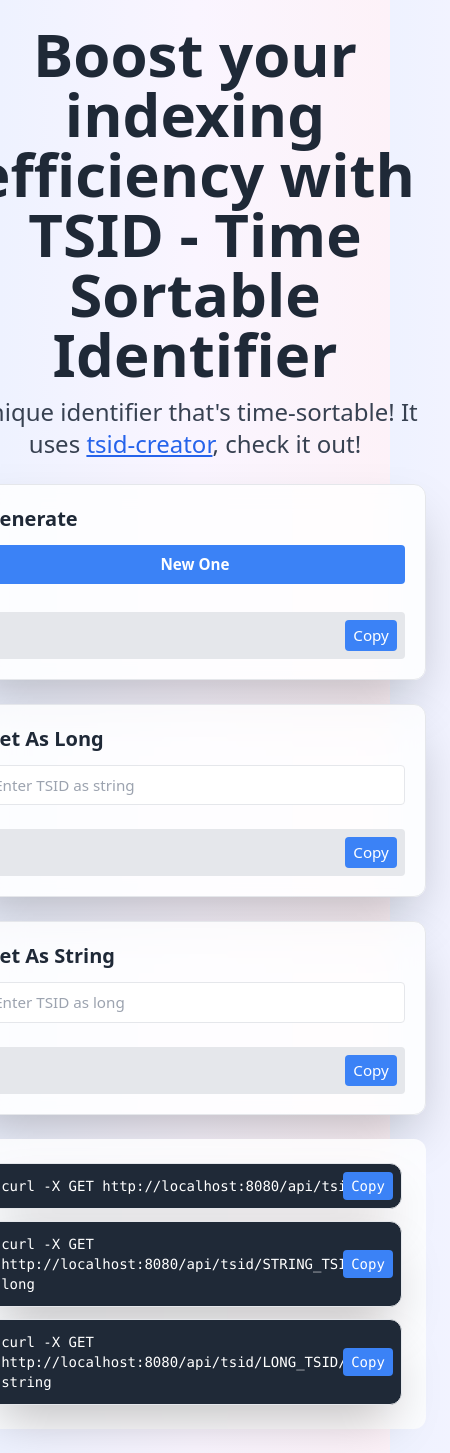
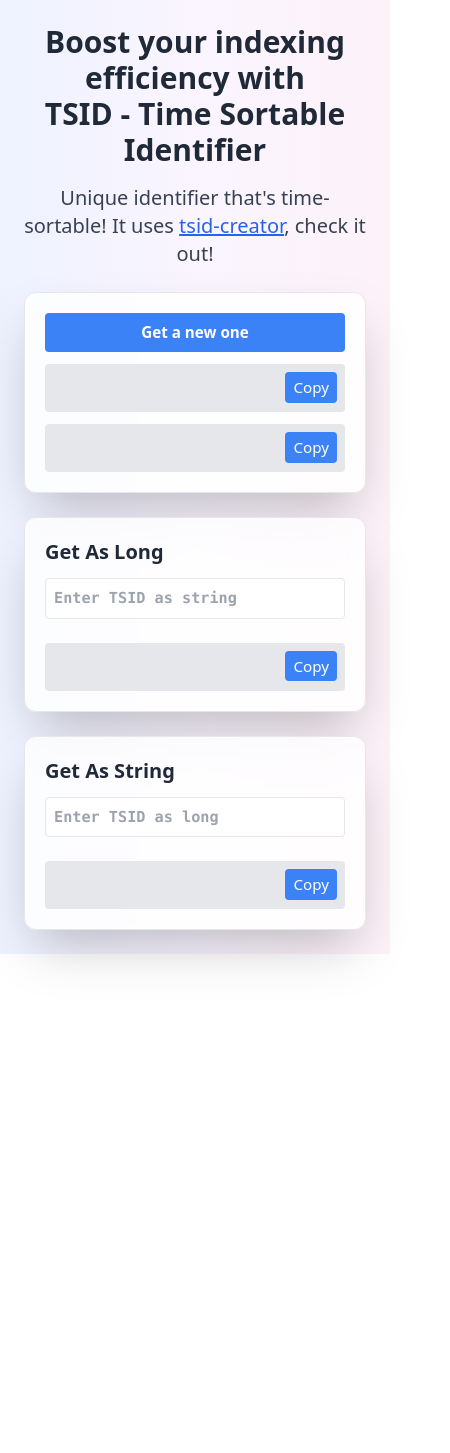
Before and after one commit to murilocardoso/tsidgenerator-frontend, an Angular app: page / in a window 390 px wide. Shown: the whole page, 450 px wide, since content can reach past the window. After the commit the page ends 954 px from the top, so only its background shows below. Built offline with nearby package versions, Linux system fonts and the light colour scheme.

Commit message:
generate long and string and  responsive

```diff
--- a/package.json
+++ b/package.json
@@ -21,6 +21,7 @@
     "jest": "^29.7.0",
     "rxjs": "~7.8.0",
     "tailwindcss": "^3.4.7",
+    "tsidgenerator": "file:",
     "tslib": "^2.3.0",
     "zone.js": "~0.14.3"
   },
--- a/src/app/app.component.html
+++ b/src/app/app.component.html
@@ -1,19 +1,26 @@
 <div class="container mx-auto p-6">
 
+  <!-- Cabeçalho -->
   <div class="text-center mb-6">
-    <h1 class="text-6xl font-extrabold text-gray-800">Boost your indexing efficiency with <br> TSID - Time Sortable Identifier </h1>
-    <h2 class="text-2xl text-gray-700 mt-3">Unique identifier that's time-sortable! It uses <a href="https://github.com/f4b6a3/tsid-creator" class="text-blue-600 underline" target="_blank">tsid-creator</a>, check it out!</h2>
+    <h1 class="text-3xl sm:text-4xl md:text-5xl lg:text-6xl font-extrabold text-gray-800 break-words text-center">Boost your indexing efficiency with <br> TSID - Time Sortable Identifier </h1>
+    <h2 class="text-xl sm:text-xl md:text-xl lg:text-2xl text-gray-700 mt-4 break-words text-center">Unique identifier that's time-sortable! It uses <a href="https://github.com/f4b6a3/tsid-creator" class="text-blue-600 underline" target="_blank">tsid-creator</a>, check it out!</h2>
   </div>
 
+  <!-- Grid principal -->
   <div class="grid grid-cols-1 md:grid-cols-3 gap-6">
     <!-- Generate TSID -->
     <div class="card">
-      <h2 class="text-xl font-bold mb-3 text-gray-800">Generate</h2>
-      <button class="bg-blue-500 hover:bg-blue-700 text-white font-bold p-2 w-full mb-4 rounded" (click)="generateTsid()">New One</button>
-      <div class="result-container">
+      <button class="bg-blue-500 hover:bg-blue-700 text-white font-bold p-2 w-full rounded" (click)="generateTsid()">Get a new one</button>
+      <div class="result-container relative">
         <div class="result-content flex items-center justify-between w-full">
           <span class="result-text">{{ newTsidAsString }}</span>
-          <button (click)="copyNewTsidAsString()" class="ml-2 bg-blue-500 hover:bg-blue-700 text-white py-1 px-2 rounded">Copy</button>
+          <button (click)="copyNewTsidAsString()" class="absolute top-2 right-2 bg-blue-500 hover:bg-blue-700 text-white py-1 px-2 rounded">Copy</button>
+        </div>
+      </div>
+      <div class="result-container relative">
+        <div class="result-content flex items-center justify-between w-full">
+          <span class="result-text pr-20">{{ newTsidAsLong }}</span>
+          <button (click)="copyNewTsidAsLong()" class="absolute top-2 right-2 bg-blue-500 hover:bg-blue-700 text-white py-1 px-2 rounded">Copy</button>
         </div>
       </div>
     </div>
@@ -22,10 +29,10 @@
     <div class="card">
       <h2 class="text-xl font-bold mb-3 text-gray-800">Get As Long</h2>
       <input type="text" (ngModelChange)="onGetAsLongChange($event)" [maxlength]="TSID_STRING_MAX_SIZE" [(ngModel)]="tsidStringInput" class="border p-2 w-full mb-3 rounded" placeholder="Enter TSID as string">
-      <div class="result-container">
+      <div class="result-container relative">
         <div class="result-content flex items-center justify-between w-full">
           <div class="result-text" [class.text-red-500]="tsidLongOuput == VALUE_WHEN_INVALID_ARGUMENT">{{ tsidLongOuput }}</div>
-          <button (click)="copyTsidLongOutput()" class="ml-2 bg-blue-500 hover:bg-blue-700 text-white py-1 px-2 rounded">Copy</button>
+          <button (click)="copyTsidLongOutput()" class="absolute top-2 right-2 bg-blue-500 hover:bg-blue-700 text-white py-1 px-2 rounded">Copy</button>
         </div>
       </div>
     </div>
@@ -34,17 +41,17 @@
     <div class="card">
       <h2 class="text-xl font-bold mb-3 text-gray-800">Get As String</h2>
       <input type="text" (ngModelChange)="onGetAsStringChange($event)" [maxlength]="TSID_LONG_MAX_SIZE" [(ngModel)]="tsidLongInput" class="border p-2 w-full mb-3 rounded" placeholder="Enter TSID as long">
-      <div class="result-container">
+      <div class="result-container relative">
         <div class="result-content flex items-center justify-between w-full">
           <div class="result-text" [class.text-red-500]="tsidStringOutput == VALUE_WHEN_INVALID_ARGUMENT">{{ tsidStringOutput }}</div>
-          <button (click)="copyTsidStringOutput()" class="ml-2 bg-blue-500 hover:bg-blue-700 text-white py-1 px-2 rounded">Copy</button>
+          <button (click)="copyTsidStringOutput()" class="absolute top-2 right-2 bg-blue-500 hover:bg-blue-700 text-white py-1 px-2 rounded">Copy</button>
         </div>
       </div>
     </div>
   </div>
 
-
-  <div class="bg-white bg-opacity-80 backdrop-blur-md p-6 rounded-xl mt-6">
+  <!-- Curl Commands -->
+   <div class="hidden lg:block bg-white bg-opacity-80 backdrop-blur-md p-6 rounded-xl mt-6">
     <div class="space-y-3">
       <!-- Curl Command for Generate TSID -->
       <div class="card code-card relative">
--- a/src/app/app.component.ts
+++ b/src/app/app.component.ts
@@ -26,13 +26,14 @@
   errorMessage: string = '';
   showToast: boolean = false; // Para controlar a exibição do toast
 
-  curlGenerate: string = 'curl -X GET '+ environment.tsidBaseUrl +'/new'
-  curlFromStringToLong: string = 'curl -X GET '+ environment.tsidBaseUrl +'/STRING_TSID/as-long';
-  curlFromLongToString: string = 'curl -X GET '+ environment.tsidBaseUrl +'/LONG_TSID/as-string';
+  curlGet : string = 'curl -X GET';
+  curlGenerate: string = this.curlGet +' '+ environment.tsidBaseUrl +'/new';
+  curlFromStringToLong: string = this.curlGet +' '+ environment.tsidBaseUrl +'/STRING_TSID/as-long';
+  curlFromLongToString: string = this.curlGet +' '+  environment.tsidBaseUrl +'/LONG_TSID/as-string';
 
-  constructor(private generateTsId: GenerateTsidService,
-    private convertTsidFromStringToLongService: ConvertTsidFromStringToLongService,
-    private convertTsidFromLongToStringService: ConvertTsidFromLongToStringService
+  constructor(private readonly generateTsId: GenerateTsidService,
+    private readonly convertTsidFromStringToLongService: ConvertTsidFromStringToLongService,
+    private readonly convertTsidFromLongToStringService: ConvertTsidFromLongToStringService
   ) {}
 
   generateTsid() {
@@ -86,7 +87,7 @@
   handleInvalidInputTsIdAsLong(): boolean {
     try {
       this.tsidLongInputAsLong = BigInt(this.tsidLongInput);
-    } catch (error) {
+    } catch {
       this.tsidLongInputAsLong = BigInt(0);
       this.tsidLongInput = "";
       this.tsidStringOutput = this.VALUE_WHEN_INVALID_ARGUMENT;
@@ -96,13 +97,17 @@
   }
 
   atualizarCurls() {
-    this.curlGenerate = `curl -X GET ${environment.tsidBaseUrl}/new`;
-    this.curlFromStringToLong = `curl -X GET ${environment.tsidBaseUrl}/${String(this.tsidStringInput) || String(this.newTsidAsString) || String(this.tsidStringOutput) || 'STRING_TSID'}/as-long`;
-    this.curlFromLongToString = `curl -X GET ${environment.tsidBaseUrl}/${String(this.tsidLongInput) || String(this.newTsidAsLong) || String(this.tsidLongOuput) || 'LONG_TSID'}/as-string`;
+    this.curlGenerate = `${this.curlGet} ${environment.tsidBaseUrl}/new`;
+    this.curlFromStringToLong = `${this.curlGet} ${environment.tsidBaseUrl}/${String(this.tsidStringInput) || String(this.newTsidAsString) || String(this.tsidStringOutput) || 'STRING_TSID'}/as-long`;
+    this.curlFromLongToString = `${this.curlGet} ${environment.tsidBaseUrl}/${String(this.tsidLongInput) || String(this.newTsidAsLong) || String(this.tsidLongOuput) || 'LONG_TSID'}/as-string`;
   }
 
   copyNewTsidAsString() {
     this.copyToClipboard(this.newTsidAsString);
+  }
+
+  copyNewTsidAsLong() {
+    this.copyToClipboard(this.newTsidAsLong);
   }
 
   copyTsidLongOutput() {
--- a/src/styles.css
+++ b/src/styles.css
@@ -16,12 +16,20 @@
   @apply p-5 border rounded-xl shadow-2xl bg-white bg-opacity-80 backdrop-blur-md;
 }
 
+.card input {
+  @apply font-mono font-semibold;
+}
+
 .result-container {
-  @apply bg-gray-200 p-2 rounded mt-3;
-  min-height: 1.75rem; /* Defina a altura mínima do contêiner */
+  @apply bg-gray-200 p-2 rounded mt-3 font-mono;
+  min-height: 3.0rem; /* Defina a altura mínima do contêiner */
   display: flex;
   align-items: center;
   justify-content: center;
+}
+
+.result-container button {
+  @apply font-sans;
 }
 
 .result-text {
@@ -33,7 +41,7 @@
 }
 
 .code-card {
-  @apply bg-gray-800 text-white font-mono p-3  rounded-xl text-sm;
+  @apply bg-gray-800 text-white font-mono p-3 rounded-xl text-sm;
 }
 
 button {
@@ -46,5 +54,5 @@
 }
 
 .toast {
-  @apply text-xs fixed bottom-4 left-1/2 transform -translate-x-1/2 bg-blue-500 text-white py-2 px-3 rounded shadow-md;
+  @apply max-w-xs mx-auto text-xs fixed bottom-4 left-1/2 transform -translate-x-1/2 bg-blue-500 text-white py-2 px-3 rounded shadow-md;
 }
```
Also changed, not shown: 1 other file (tests, documents, lock files or other folders).
